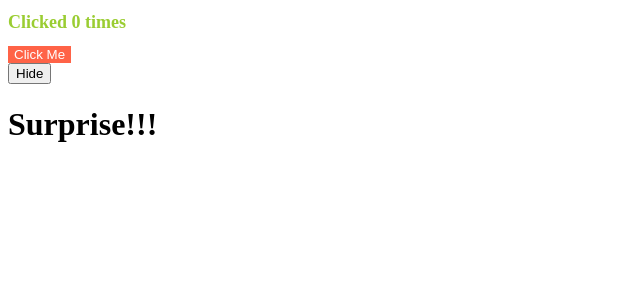
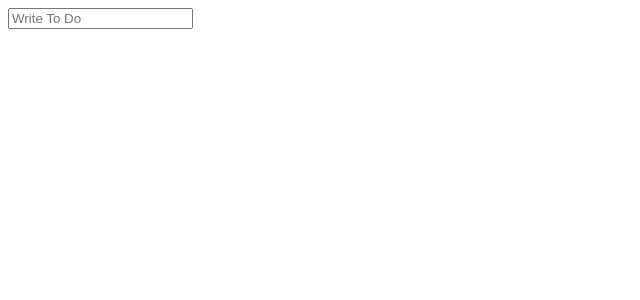
Before and after one commit to binibin0/react-beginners, a React (Create React App) app: page / in a window 1280 px wide. Shown: the top 300 px of the page, without its empty margins (0-640 px from the left). Built offline with nearby package versions, Linux system fonts and the light colour scheme.

Commit message:
idon'tknow

```diff
--- a/src/App.js
+++ b/src/App.js
@@ -1,25 +1,7 @@
-import ButtonOne from "./ButtonOne";
-import ButtonTwo from "./ButtonTwo";
-import styles from "./App.module.css";
 import { useState, useEffect } from "react";
 
 function App() {
-  const [counter, setCounter] = useState(0);
-  const onClick = () => {
-    setCounter((counter) => (counter += 1));
-  };
-
-  useEffect(() => {
-    console.log("YOyo");
-  }, []);
-
-  return (
-    <div>
-      <h1 className={styles.head}>Clicked {counter} times</h1>
-      <ButtonOne onClick={onClick} />
-      <ButtonTwo />
-    </div>
-  );
+  return <input type="text" placeholder="Write To Do"></input>;
 }
 
 export default App;
--- a/src/App.module.css
+++ /dev/null
@@ -1,4 +0,0 @@
-.head {
-  color: yellowgreen;
-  font-size: large;
-}
--- a/src/ButtonOne.js
+++ /dev/null
@@ -1,16 +0,0 @@
-import styles from "./ButtonOne.module.css";
-import PropTypes from "prop-types";
-
-function ButtonOne({ onClick }) {
-  return (
-    <button className={styles.btn} onClick={onClick}>
-      Click Me
-    </button>
-  );
-}
-
-ButtonOne.propTypes = {
-  onClick: PropTypes.func.isRequired,
-};
-
-export default ButtonOne;
--- a/src/ButtonOne.module.css
+++ /dev/null
@@ -1,5 +0,0 @@
-.btn {
-  background-color: tomato;
-  color: white;
-  border: 0;
-}
--- a/src/ButtonTwo.js
+++ /dev/null
@@ -1,28 +0,0 @@
-import { useState } from "react";
-import { useEffect } from "react/cjs/react.development";
-
-const ButtonTwo = () => {
-  const Surprise = () => {
-    useEffect(() => {
-      console.log("Created!");
-      return () => {
-        console.log("Deleted..");
-      };
-    }, []);
-    return <h1>Surprise!!!</h1>;
-  };
-
-  const [show, setShow] = useState(true);
-  const onClick = () => {
-    setShow((prev) => !prev);
-  };
-
-  return (
-    <div>
-      <button onClick={onClick}>{show ? "Hide" : "Show"}</button>
-      {show ? <Surprise /> : null}
-    </div>
-  );
-};
-
-export default ButtonTwo;
```
